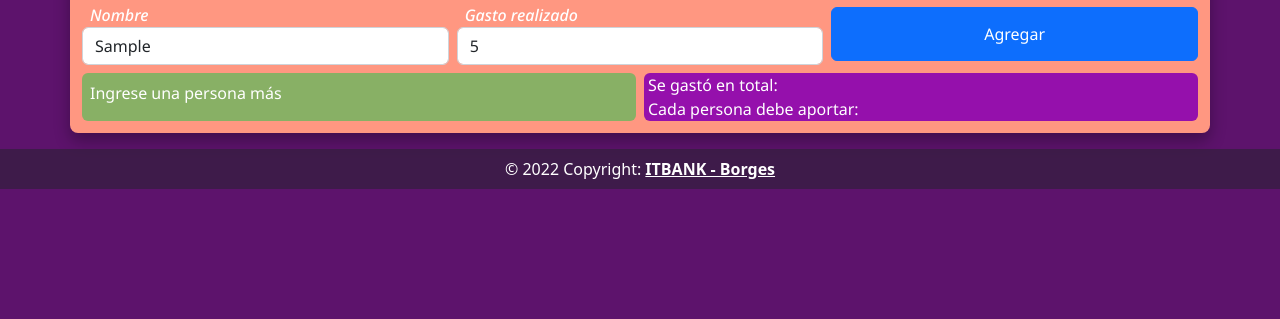
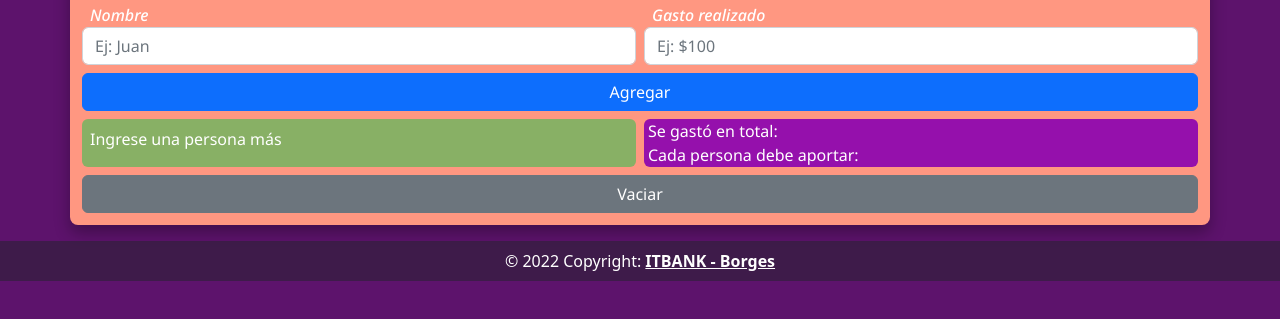
Before and after one commit to BorgesCad/Sprint_2_ITBA, a plain HTML site: page index.html in a window 1280 px wide. Both pictures are taken after typing "Sample", "5" into the empty fields and a click on the button "Agregar". Shown: the part 77-396 px from the top of the page. Drawn offline with nearby package versions, Linux system fonts and the light colour scheme.

Commit message:
11_Commit

```diff
--- a/index.html
+++ b/index.html
@@ -1,66 +1,99 @@
 <!DOCTYPE html>
 <html lang="es">
   <head>
-    <meta charset="utf-8">
-    <meta name="viewport" content="width=device-width, initial-scale=1">
-    <title> Sprint 2</title>
-    <!-- Styles -->
-    <link href="https://cdn.jsdelivr.net/npm/bootstrap@5.2.0-beta1/dist/css/bootstrap.min.css" rel="stylesheet" integrity="sha384-0evHe/X+R7YkIZDRvuzKMRqM+OrBnVFBL6DOitfPri4tjfHxaWutUpFmBp4vmVor" crossorigin="anonymous">
-    <link rel="stylesheet" href="styles.css">
-    <link rel="preconnect" href="https://fonts.googleapis.com">
-    <link rel="preconnect" href="https://fonts.gstatic.com" crossorigin>
-    <link href="https://fonts.googleapis.com/css2?family=Noto+Sans:ital,wght@0,400;1,500&display=swap" rel="stylesheet">
-
+    <meta charset="utf-8" />
+    <meta name="viewport" content="width=device-width, initial-scale=1" />
+    <title>Sprint 2</title>
+    <!-- # ESTILOS CSS -->
+    <link
+      href="https://cdn.jsdelivr.net/npm/bootstrap@5.2.0-beta1/dist/css/bootstrap.min.css"
+      rel="stylesheet"
+      integrity="sha384-0evHe/X+R7YkIZDRvuzKMRqM+OrBnVFBL6DOitfPri4tjfHxaWutUpFmBp4vmVor"
+      crossorigin="anonymous" />
+    <link rel="stylesheet" href="styles.css" />
+    <link rel="preconnect" href="https://fonts.googleapis.com" />
+    <link rel="preconnect" href="https://fonts.gstatic.com" crossorigin />
+    <link
+      href="https://fonts.googleapis.com/css2?family=Noto+Sans:ital,wght@0,400;1,500&display=swap"
+      rel="stylesheet" />
+    <!-- #  -->
   </head>
   <body>
     <div class="b-container container rounded-3 text-white my-3 py-2">
-<!--============================================ TITULO ==========================================================-->
-        <h1 class="text-center"> App de gastos</h1>
-<!--==============================================================================================================-->
-<!--============================================ CATEGORIAS ======================================================-->
+      <!-- # TITULO -->
+      <h1 class="text-center">App de gastos</h1>
+      <!-- #  -->
+      <!-- # CATEGORIAS -->
       <div class="row g-2">
-            <div class="col-lg-4 col-md-4 col-sm-6 col-12">
-                <p class="my-0 mx-2 fst-italic"> Nombre </p>
-                <input id="name" type="text" class="form-control" placeholder="Ej: Juan" aria-label="Nombre">
+        <div class="col-sm-6 col-12">
+          <p class="my-0 mx-2 fst-italic">Nombre</p>
+          <input
+            id="name"
+            type="text"
+            class="form-control"
+            placeholder="Ej: Juan"
+            aria-label="Nombre" />
         </div>
-            <div class="col-lg-4 col-md-4 col-sm-6 col-12">
-                <p class="my-0 mx-2 fst-italic"> Gasto realizado </p>
-                <input id="amount" type="number" class="form-control" placeholder="Ej: $100" aria-label="Monto">
-            </div>
-<!--==============================================================================================================-->
-<!--============================================ BOTÓN "AGREGAR" =================================================-->
-            <div class="col-lg-4 col-md-4 col-sm-12 col-12 d-grid py-1">
-                <button id="b-btn" class="btn btn-primary" type="button"> Agregar </button>
-            </div>
-<!--==============================================================================================================-->
-        </div>
-        <div class="row gx-2">
-<!--============================================ DATOS RECIBIDOS =================================================-->
-            <div class="col-lg-6 col-md-6 col-sm-6 col-12">
-                <div class="b-min-h b-data mt-2 mb-1 rounded">
-                    <p class="m-2" id="data"> Esperando datos... </p>
+        <div class="col-sm-6 col-12">
+          <p class="my-0 mx-2 fst-italic">Gasto realizado</p>
+          <input
+            id="amount"
+            type="number"
+            class="form-control"
+            placeholder="Ej: $100"
+            aria-label="Monto" />
         </div>
       </div>
-<!--==============================================================================================================-->
-<!--============================================ RESULTADOS ======================================================-->
-            <div class="col-lg-6 col-md-6 col-sm-6 col-12">
+      <!-- #  -->
+      <!-- # BOTÓN AGREGAR -->
+      <div class="col-12 d-grid pt-2">
+        <button
+          id="b-btn"
+          onclick="capturar()"
+          class="btn btn-primary"
+          type="button">
+          Agregar
+        </button>
+      </div>
+      <!-- #  -->
+      <div class="row gx-2">
+        <!-- # DATOS RECIBIDOS -->
+        <div class="col-sm-6 col-12">
+          <div id="data" class="b-min-h b-data mt-2 mb-1 rounded">
+            <p class="">Esperando datos...</p>
+          </div>
+        </div>
+        <!-- #  -->
+        <!--#RESULTADOS -->
+        <div class="col-sm-6 col-12">
           <div class="b-min-h b-results mt-2 rounded">
-                    <p class="fs-6 mx-1 my-0"> Se gastó en total:
+            <p class="fs-6 mx-1 my-0">Se gastó en total:</p>
             <p class="mx-1 my-0" id="results"></p>
-                    <p class="fs-6 mx-1 my-0"> Cada persona debe aportar:
+            <p class="fs-6 mx-1 my-0">Cada persona debe aportar:</p>
             <p class="mx-1 my-0" id="contribution"></p>
           </div>
         </div>
-<!--==============================================================================================================-->
+        <!-- # -->
       </div>
+      <!-- #BOTON VACIAR -->
+      <div class="d-grid gp-2">
+        <button onclick="clear_all()" class="btn btn-secondary my-1">
+          Vaciar
+        </button>
       </div>
-    <!-- !Copyright  -->
+      <!-- # -->
+    </div>
+    <!-- #COPYRIGHT -->
     <div class="text-white bg-dark bg-opacity-50 text-center p-2">
       © 2022 Copyright:
-        <a class="text-reset fw-bold" target="_blank" href="https://github.com/JorgeCadima/Sprint_2_ITBA">ITBANK - Borges</a>
+      <a
+        class="text-reset fw-bold"
+        target="_blank"
+        href="https://github.com/JorgeCadima/Sprint_2_ITBA">
+        ITBANK - Borges
+      </a>
     </div>
-    <!-- !========= -->
-    <script src="index.js">
-    </script>
+    <!-- # -->
+    <script src="index.js"></script>
   </body>
 </html>
--- a/index.js
+++ b/index.js
@@ -1,38 +1,49 @@
-let people = [];
+const people = [];
 let verification = false;
 let totalAmount = 0;
 let contribution = 0;
-let btn = document.getElementById('b-btn');
-
-btn.addEventListener('click', () => { // Función CAPTURAR y AGREGAR
+// #CAPTURAR y AGREGAR
+function capturar() {
   let name = document.getElementById('name').value;
   let amount = document.getElementById('amount').value;
-    let data = name + ' $' + amount;
-    validation (name, amount) // Validar datos
-    if ( verification == true) {
-        people.push(data);
-        document.getElementById('data').innerHTML = '' //! Para que se vacie y no se acumule
+  validation(name, amount); // Validar datos
+  if (verification == true) {
+    people.push(`${name} gastó $${amount}`);
+    document.getElementById('name').value = '';
+    document.getElementById('amount').value = '';
+    document.getElementById('data').innerHTML = ''; //! Para que se vacie y no se acumule
     for (let i = 0; i < people.length; i++) {
-            document.getElementById('data').innerHTML += '<p>' + people[i] + '</p>';
+      document.getElementById('data').innerHTML += `<p> ${people[i]} </p>`;
     }
-        results(amount, people); //* Resultados
+    results(amount, people); // Resultados
   }
-})
-function validation(value1, value2){ //  Función VERFICAR QUE LOS DATOS SEAN VALIDOS
-    if (value1 == '' | value2 == ''){
-        alert('Es obligatorio llenar todos los campos')
+}
+// #VALIDACIÓN DE DATOS
+function validation(value1, value2) {
+  if ((value1 == '') | (value2 == '')) {
+    alert('Es obligatorio llenar todos los campos');
     verification = false;
-    } else{
+  } else {
     verification = true;
   }
 }
-function results(amount, people){ //* Resultados del gasto total y aporte de cada persona
+// #GASTO TOTAL Y APORTES
+function results(amount, people) {
   if (people.length == 1) {
-        document.getElementById('data').innerHTML = 'Ingrese una persona más'
+    document.getElementById('data').innerHTML = '<p> Ingrese una persona más </p>';
   } else {
     totalAmount += parseInt(amount);
-        document.getElementById('results').innerHTML = '$' + totalAmount;
-        contribution = totalAmount/people.length;
-        document.getElementById('contribution').innerHTML = '$' + contribution;
+    document.getElementById('results').innerHTML = `$ ${totalAmount}`;
+    contribution = totalAmount / people.length;
+    document.getElementById('contribution').innerHTML = `$ ${contribution}`;
   }
 }
+// #VACIAR TODO
+function clear_all() {
+  people.splice(0, people.length)
+  totalAmount = 0;
+  contribution = 0;
+  document.getElementById('data').innerHTML = '<p> Esperando datos... <p>'
+  document.getElementById('results').innerHTML = ''
+  document.getElementById('contribution').innerHTML = ''
+}
--- a/styles.css
+++ b/styles.css
@@ -1,30 +1,32 @@
 body {
-    background-color: #5D136C;
+  background-color: #5d136c;
 }
-/* ============= CONTAINER PADRE ============= */
-.b-container{
-    transition: box-shadow 0.3s ease;
-    background-color: #FF9781;
-    font-family: "Noto Sans", sans-serif;
-    box-shadow: 0 0.5rem 1rem rgba(0,0,0, 0.3);
+/* # CONTAINER PADRE  */
+.b-container {
+  transition: box-shadow 0.3s ease;
+  background-color: #ff9781;
+  font-family: 'Noto Sans', sans-serif;
+  box-shadow: 0 0.5rem 1rem rgba(0, 0, 0, 0.3);
 }
-.b-container:hover{
-    box-shadow: 0 0.5rem 1rem rgba(0,0,0,0.7);
+.b-container:hover {
+  box-shadow: 0 0.5rem 1rem rgba(0, 0, 0, 0.7);
 }
-/* =========================================== */
-
-/* ============= DATOS RECIBIDOS ============= */
-.b-data{
-    background-color: #88B065;
-    max-height: 7.5em;
-    overflow: auto;
+/* # */
+/* # DATOS RECIBIDOS */
+.b-data {
+  background-color: #88b065;
+  max-height: 7.5em;
+  overflow: auto;
 }
-/* =========================================== */
-/* ============= RESULTADOS ================== */
-.b-results{
-    background-color: #9510AC;
+.b-data p {
+  margin: 8px;
 }
-/* =========================================== */
-.b-min-h{
-    min-height: 3em; /* Aplica a resultados */
+/* # */
+/* # RESULTADOS */
+.b-results {
+  background-color: #9510ac;
 }
+/* # */
+.b-min-h {
+  min-height: 3em; /* Aplica a resultados */
+}
```
Also changed, not shown: 1 other file. Lines whose indentation alone changed are shown as unchanged.
